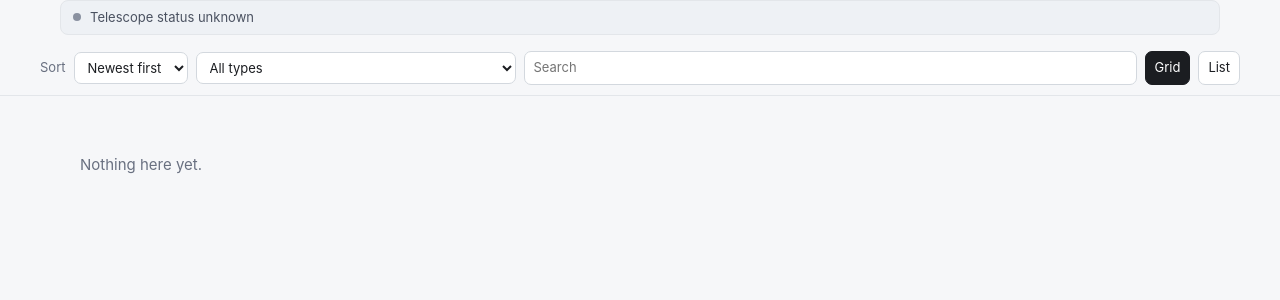
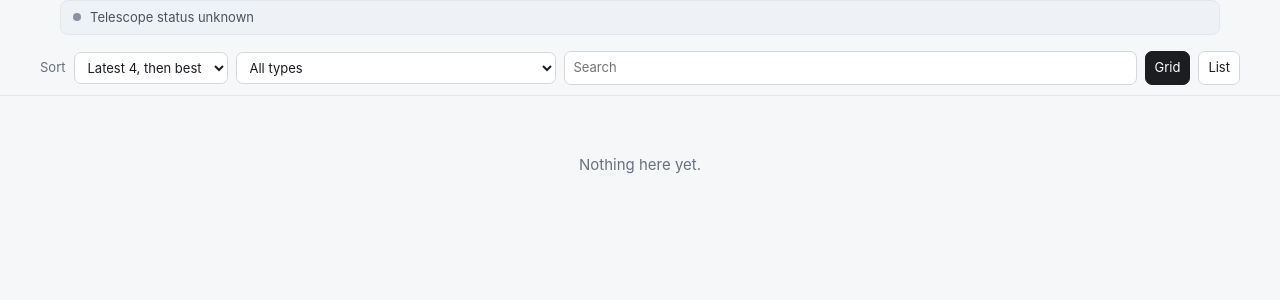
Before and after one commit to WillyGarage/seestar-observatory, a Flask app: page / in a window 1280 px wide. Shown: the part 142-442 px from the top of the page. Run offline with Flask 3, Linux system fonts and the light colour scheme; data that the repository does not hold is empty; parts of the project's set-up code (start-up, migrations or seed data) failed here and were passed over.

Commit message:
Gallery: default sort shows the latest 4, then the rest best first
Adds photos.quality (0-100, set via PATCH /api/photos/<id> or upload meta),
and deals cards left to right so the order reads across rows.

Co-Authored-By: Claude Opus 5.5 <noreply@anthropic.com>

```diff
--- a/public-site/app.py
+++ b/public-site/app.py
@@ -40,7 +40,7 @@ LIKES_PER_IP_PER_PHOTO = 5
 ALLOWED_STATUSES = {"new", "accepted", "scheduled", "done", "rejected"}
 QUEUE_STATUSES = ("accepted", "scheduled", "done")
 OPEN_STATUSES = ("accepted", "scheduled")
-PHOTO_FIELDS = ("title", "object", "kind", "taken", "frames", "sub", "total_exp", "filter", "gain", "notes", "credit")
+PHOTO_FIELDS = ("title", "object", "kind", "taken", "frames", "sub", "total_exp", "filter", "gain", "notes", "credit", "quality")
 REQUEST_FIELDS = ("display_prompt", "triage_note", "target", "source", "planned_for", "position")
 # Older databases may hold a different owner token here; unknown values are accepted on
 # read and only ever grouped as "not a visitor".
@@ -828,6 +828,8 @@ def api_photos():
                        (safe, meta.get("title"), meta.get("object"), meta.get("kind"), meta.get("taken"), meta.get("frames"), meta.get("sub"), meta.get("total_exp"),
                         meta.get("filter"), meta.get("gain"), meta.get("notes"), meta.get("credit") or "AI", request_id, ts, width, height, full_path.stat().st_size, featured))
     photo_id = cur.lastrowid
+    if meta.get("quality") is not None:
+        conn.execute("UPDATE photos SET quality = ? WHERE id = ?", (meta["quality"], photo_id))
     if request_id is not None:
         conn.execute("UPDATE requests SET status = 'done', photo_id = ?, updated_at = ? WHERE id = ?", (photo_id, ts, request_id))
     bump(conn); conn.commit(); conn.close()
--- a/public-site/db.py
+++ b/public-site/db.py
@@ -105,6 +105,10 @@ def init_db():
     # show on the public gallery). Existing rows were all hand-picked, so they stay featured.
     if "featured" not in _columns(conn, "photos"):
         conn.execute("ALTER TABLE photos ADD COLUMN featured INTEGER NOT NULL DEFAULT 1")
+    # Migration: photos.quality = our own 0-100 judgement of how good the picture is; the gallery's
+    # default sort shows the latest 4, then everything else best first.
+    if "quality" not in _columns(conn, "photos"):
+        conn.execute("ALTER TABLE photos ADD COLUMN quality INTEGER")
     # Migration: request scheduling columns. target = the object the approver chose (what the
     # telescope resolves); source = visitor | ai | owner; planned_for = tonight | next | null;
     # position = manual order among AI picks (visitors are always in arrival order).
--- a/public-site/templates/gallery.html
+++ b/public-site/templates/gallery.html
@@ -37,6 +37,7 @@
 <div class="bar"><div class="in">
   <label for="sort">Sort</label>
   <select id="sort">
+    <option value="best-desc" selected>Latest 4, then best</option>
     <option value="taken-desc">Newest first</option>
     <option value="taken-asc">Oldest first</option>
     <option value="title-asc">Name A-Z</option>
@@ -51,8 +52,17 @@
   <button id="blist">List</button>
 </div></div>
 <div class="kindinfo" id="kindinfo" hidden></div>
+<div id="latestwrap" hidden>
+  <h2 class="sec">Latest pictures</h2>
+  <div class="grid latest" id="latest"></div>
+  <h2 class="sec">Best first</h2>
+</div>
 <div class="grid" id="grid"></div>
 <style>
+.sec{max-width:1200px;margin:14px auto 0;padding:0 20px;font-size:17px;font-weight:600;color:#1b1d21}
+.grid.latest{padding-bottom:4px}
+.grid.cols{columns:auto;display:flex;gap:18px;align-items:flex-start}
+.grid.cols>.col{flex:1;min-width:0}
 #kind{max-width:min(320px,100%);text-overflow:ellipsis}
 .kindinfo{max-width:1200px;margin:2px auto 8px;padding:0 20px;font-size:14px;color:#4a5160}
 .kindinfo b{color:#1b1d21}
@@ -113,6 +123,15 @@ function sorted(){
   const okKind = i => !kind || (kind[0]==='g' ? GROUP_OF[i.kind]===kind.slice(2) : i.kind===kind.slice(2));
   let a = ITEMS.filter(i => okKind(i) &&
     (!q || [i.title, i.object, i.kind, GROUP_OF[i.kind], ABOUT[i.kind], i.notes].join(' ').toLowerCase().includes(q)));
+  if(k==='best'){
+    // Latest 4 by date, then the rest by quality (our own 0-100 judgement; unscored counts as 60), newest first on ties
+    const byDate = (x,y) => String(y.taken||'').localeCompare(String(x.taken||''));
+    const latest = [...a].sort(byDate).slice(0, 4);
+    const rest = a.filter(i => !latest.includes(i)).sort((x,y) => ((y.quality??60) - (x.quality??60)) || byDate(x,y));
+    LATEST_N = latest.length;
+    return latest.concat(rest);
+  }
+  LATEST_N = 0;
   a.sort((x,y)=>{
     let p=x[k], r=y[k];
     if(k==='kind'){ p=ORDER[p]??99; r=ORDER[r]??99; }
@@ -124,9 +143,30 @@ function sorted(){
   return a;
 }
 
+let LATEST_N = 0;
 function render(){
   const a = sorted();
-  $('#grid').innerHTML = a.map(i=>`
+  $('#latestwrap').hidden = !LATEST_N;
+  deal($('#latest'), a.slice(0, LATEST_N));
+  deal($('#grid'), a.slice(LATEST_N));
+  if (!a.length) $('#grid').innerHTML = '<div class="empty">Nothing here yet.</div>';
+  $('#list tbody').innerHTML = a.map(i=>`
+    <tr><td class="n"><a href="/full/${i.filename}">${i.title}</a></td><td>${i.object}</td><td>${i.kind}</td>
+    <td>${fdate(i.taken)}</td><td>${i.frames??''}</td>
+    <td>${i.width}&times;${i.height}</td><td>${fsize(i.bytes)}</td></tr>`).join('');
+  arrows();
+}
+// Cards are dealt left to right into columns, so the order reads across each row (best first stays at the top).
+function ncols(){ const w = $('#grid').clientWidth - 40; return innerWidth <= 700 ? 1 : Math.max(1, Math.min(4, Math.floor((w + 18) / 278))); }
+function deal(el, items){
+  const n = ncols(), cols = Array.from({length: n}, () => []);
+  items.forEach((it, k) => cols[k % n].push(card(it)));
+  el.classList.add('cols');
+  el.innerHTML = cols.map(c => `<div class="col">${c.join('')}</div>`).join('');
+}
+let NC = 0; addEventListener('resize', () => { const n = ncols(); if (n !== NC) { NC = n; render(); } });
+function card(i){
+  return `
     <div class="card">
       <img loading="lazy" src="/thumb/${i.filename}" data-f="${i.filename}" alt="${i.title}">
       <div class="meta">
@@ -144,12 +184,7 @@ function render(){
           <span class="heart">&hearts;</span><span class="n">${i.likes||0}</span>
         </button>
       </div>
-    </div>`).join('') || '<div class="empty">Nothing here yet.</div>';
-  $('#list tbody').innerHTML = a.map(i=>`
-    <tr><td class="n"><a href="/full/${i.filename}">${i.title}</a></td><td>${i.object}</td><td>${i.kind}</td>
-    <td>${fdate(i.taken)}</td><td>${i.frames??''}</td>
-    <td>${i.width}&times;${i.height}</td><td>${fsize(i.bytes)}</td></tr>`).join('');
-  arrows();
+    </div>`;
 }
 
 $('#sort').onchange = render;
@@ -205,7 +240,7 @@ async function toggleLike(btn){
   } catch(_) {}
   btn.disabled = false;
 }
-$('#grid').onclick = e => {
+$('#grid').onclick = $('#latest').onclick = e => {
   const btn = e.target.closest('.like');
   if(btn){ toggleLike(btn); return; }
   const img = e.target.closest('img[data-f]');
```
